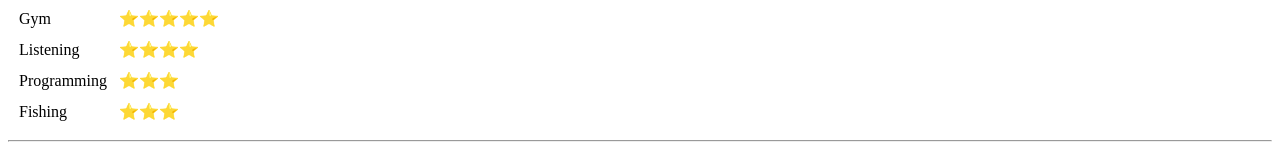
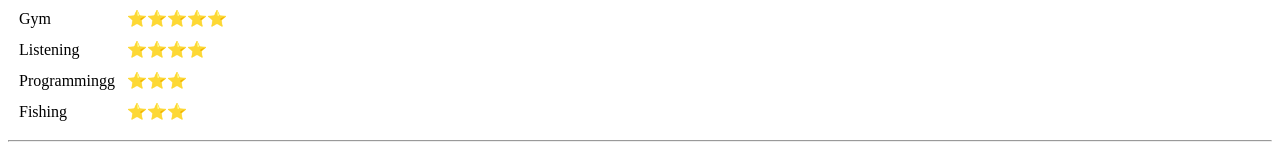
Before and after one commit to Ddy69/cv, a plain HTML site: page index.html in a window 1280 px wide. Shown: the part 648-798 px from the top of the page. Drawn offline with Linux system fonts and the light colour scheme.

Commit message:
Update index.html

```diff
--- a/index.html
+++ b/index.html
@@ -82,7 +82,7 @@
             </tr>
 
             <tr>
-              <td>Programming</td>
+              <td>Programmingg</td>
               <td>⭐⭐⭐</td>
              </tr>
             <tr>
```
